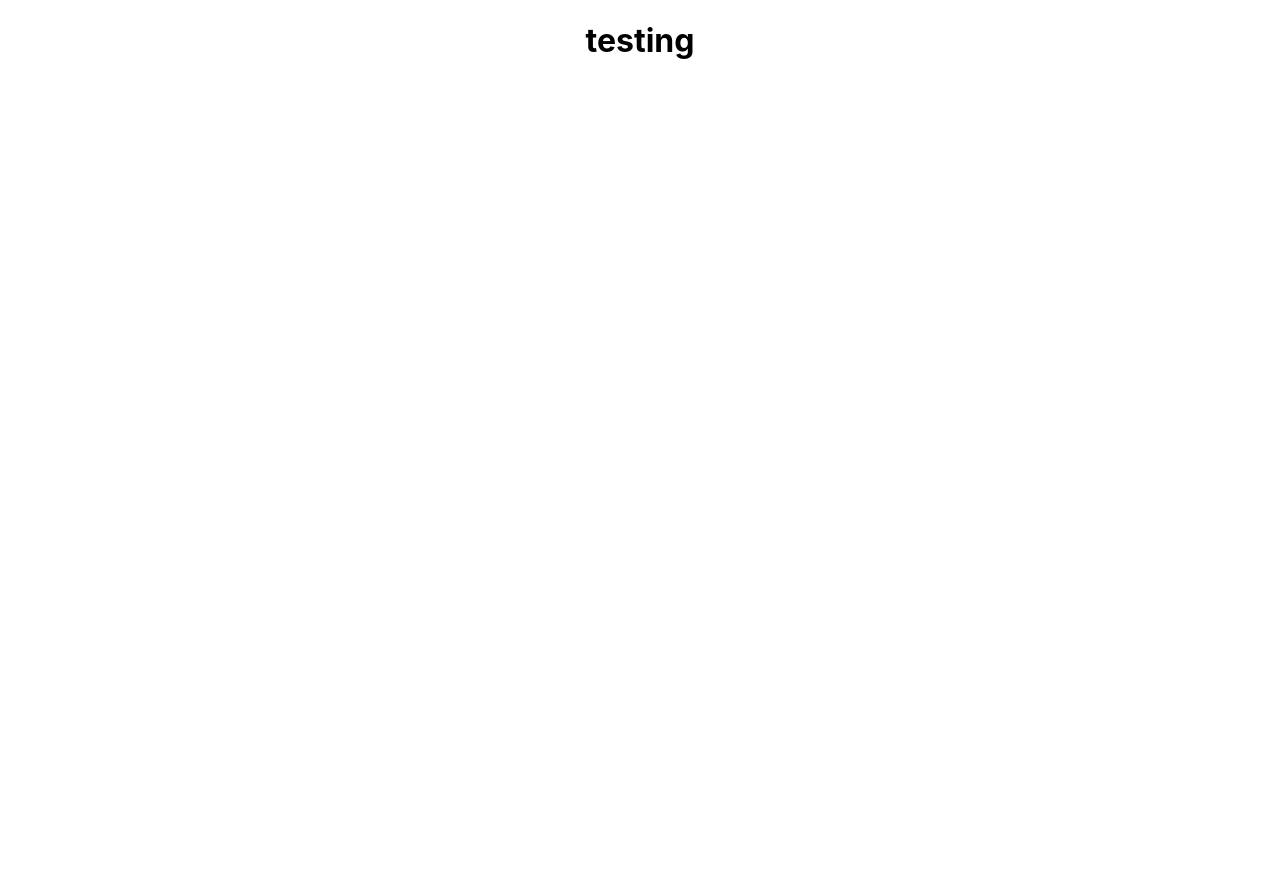
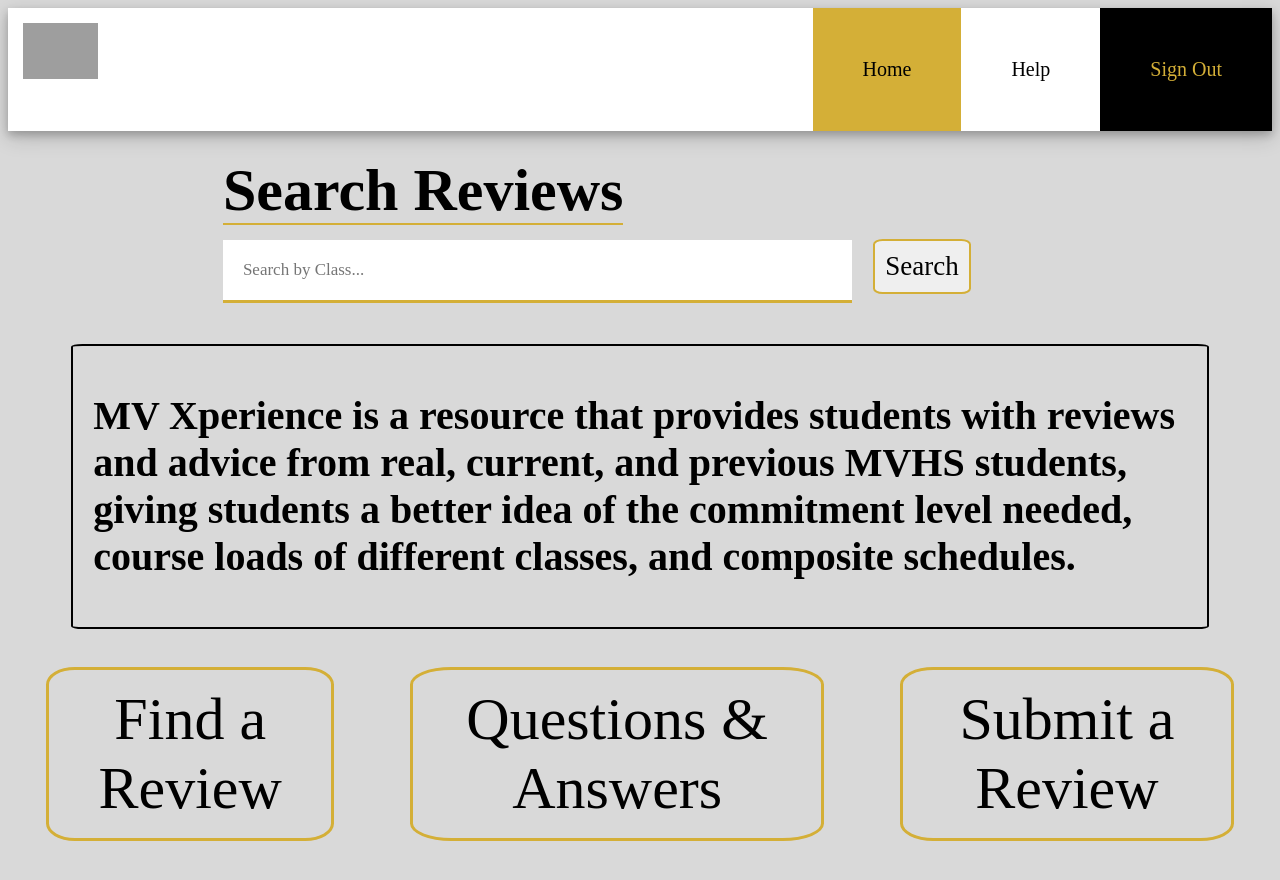
Before and after one commit to Ashwin-T/Xperience-Old, a React (Create React App) app: page / in a window 1280 px wide. Shown: the top 880 px of the page. Before the commit the page ends 800 px from the top, so only its background shows below. Built offline with nearby package versions, Linux system fonts and the light colour scheme; grey boxes are pictures that could not be loaded.

Commit message:
Starting React

```diff
--- a/public/index.html
+++ b/public/index.html
@@ -24,7 +24,7 @@
       work correctly both with client-side routing and a non-root public URL.
       Learn how to configure a non-root public URL by running `npm run build`.
     -->
-    <title>React App</title>
+    <title>Xperiance</title>
   </head>
   <body>
     <noscript>You need to enable JavaScript to run this app.</noscript>
--- a/src/App.css
+++ b/src/App.css
@@ -1,6 +1,3 @@
-.App {
-  text-align: center;
-}
 
 .App-logo {
   height: 40vmin;
--- a/src/App.js
+++ b/src/App.js
@@ -1,13 +1,21 @@
 import './App.css';
-import Navbar from './Navbar'
+import Navbar from './pages/Navbar';
+import MainText from './pages/MainText';
+import AboutText from './pages/AboutText';
+import HomeButtons from './pages/HomeButtons';
 
-
+// see this is my home page and it goes to....
 
 function App() {
   return (
-    <div className="App">
-      <Navbar/>
-    </div>
+    <>
+      <div className="App">
+        <Navbar/>
+        <MainText/>
+        <AboutText/>
+        <HomeButtons/>
+      </div>
+    </>
   );
 }
 
--- a/src/Navbar.js
+++ /dev/null
@@ -1,7 +0,0 @@
-const NavBar= () => {
-    return (
-        //do I write it here
-        <h1>testing</h1>
-    );
-}
-export default NavBar;
--- a/src/index.css
+++ b/src/index.css
@@ -1,13 +1,160 @@
-body {
-  margin: 0;
-  font-family: -apple-system, BlinkMacSystemFont, 'Segoe UI', 'Roboto', 'Oxygen',
-    'Ubuntu', 'Cantarell', 'Fira Sans', 'Droid Sans', 'Helvetica Neue',
-    sans-serif;
-  -webkit-font-smoothing: antialiased;
-  -moz-osx-font-smoothing: grayscale;
+*{
+  font-family: "ubuntu condensed";
+  /*overflow: hidden;*/
+}
+body{
+  background-color: #d9d9d9;
+}
+html {
+  scroll-behavior: smooth;
+  margin: 0%;
+}
+input[type=text] {
+  width: 60%;
+  padding: 20px 20px;
+  margin: 8px 0;
+  box-sizing: border-box;
+  border:none;
+  border-bottom: 3px solid #D4AF37;
+  color: black;
+  /*cool*/
+}
+input[type=text]:focus {
+  border: 3px solid #555;
 }
 
-code {
-  font-family: source-code-pro, Menlo, Monaco, Consolas, 'Courier New',
-    monospace;
+/* Create a sticky/fixed navbar test*/
+.topnav {
+  background-color: #fff;
+  overflow: hidden;
+  box-shadow: 0 4px 8px 0 rgba(0, 0, 0, 0.2), 0 6px 20px 0 rgba(0, 0, 0, 0.19);
+
 }
+
+/* Style the links inside the navigation bar */
+.topnav a {
+  float: right;
+  color: black;
+  text-align: center;
+  padding: 50px;
+  text-decoration: none;
+  font-size: 20px;
+  transition-duration: 0.4s;
+
+}
+
+/* Change the color of links on hover */
+.topnav a:hover {
+  background-color: #36454f ;
+  color: white;
+}
+
+/* Add a color to the active/current link */
+.topnav a.active {
+  background-color: #D4AF37;
+  color: black;
+}
+#topNavIcon{
+  float: left;
+  width: 75px;
+  padding: 15px;
+  text-align: center;
+}
+.mainText{
+  font-size: 60px;
+  margin-top: 2%;
+}
+form{
+  font-size: 10px;
+  padding-top: 7px;
+  padding-bottom: 7px;
+}
+.aboutText{
+  font-size: 20px;
+  padding: 20px;
+  margin-left:5%;
+  margin-right:5%;
+  border-radius: 1%;
+  border: 2px solid black
+}
+.buttonHome{
+  margin: 3%;
+  border: 3px solid #D4AF37;
+  background-color: #d9d9d9;
+  color: black;
+  padding: 15px;
+  text-align: center;
+  text-decoration: none;
+  display: inline-block;
+  font-size: 16px;
+  border-radius: 10%;
+  transition-duration: 0.4s;
+}
+.buttonHome:hover {
+  background-color: #36454f ;
+  color: white;
+}
+
+.inline{
+  display: flex;
+}
+.submit{
+  border-radius: 10%;
+  margin-left: 2%;
+  font-size: 27px;
+  padding: 10px;
+  border: 2px solid #D4AF37;
+  box-sizing: border-box;
+  color: black;
+  transition-duration: 0.4s;
+  display: inline-flex;
+}
+.submit:hover{
+  background-color: #3ea000 ; /*fix button color + position */
+  color: black;
+}
+
+li{
+  border: 2px solid #333333;
+  border-bottom: 2px solid #D4AF37;
+  border-left: 2px solid #D4AF37;
+  font-size: 35px;
+  width: 80%;
+  padding: 25px;
+  margin-left: 7%;
+  float:left;
+  text-align: left;
+  margin-bottom: 3%;
+
+}
+ul{
+  list-style-type: none; /* Remove bullets */
+  padding: 0; /* Remove padding */
+  margin: 0; /* Remove margins */
+}
+.thumbsUp{
+  float:right;
+  top:5%;
+}
+.titlesforReview{
+  font-size: 25px;
+  margin-top: 2%;
+}
+.reviewSubmit{
+  border-radius: 7%;
+  width: 60%;
+  font-size: 27px;
+  padding: 10px;
+  border: 2px solid #D4AF37;
+  box-sizing: border-box;
+  color: black;
+  transition-duration: 0.4s;
+  text-align: center;
+  margin-top: 3%;
+  margin-bottom: 10%;
+
+}
+.reviewSubmit:hover{
+  background-color: #3ea000 ; /*fix button color + position */
+  color: black;
+}
--- /dev/null
+++ b/src/pages/AboutText.js
@@ -0,0 +1,11 @@
+const AboutText = () => {
+    return (
+<div className = "aboutText" style= {{marginTop: '2%'}}>
+    <h1>
+        MV Xperience is a resource that provides students with reviews and advice from real, current, and previous MVHS students, giving students a better idea of the commitment level needed, course loads of different classes, and composite schedules.
+    </h1>
+</div>
+);
+}
+
+export default AboutText;
--- /dev/null
+++ b/src/pages/HomeButtons.js
@@ -0,0 +1,12 @@
+const HomeButtons = () => {
+    return (
+    <div className = "inline">
+        <button className = "buttonHome" name = "Q&A" style= {{fontSize: '60px', margin: '3%', float: 'left'}}>Find a Review</button>
+        <button className = "buttonHome" name = "Q&A" style= {{fontSize: '60px', margin: '3%', float: 'middle'}}>Questions & Answers</button>
+        <button className = "buttonHome" name = "review" style= {{fontSize: '60px', margin: '3%', float: 'right'}}>Submit a Review</button>
+
+    </div>
+    );
+}
+
+export default HomeButtons;
--- /dev/null
+++ b/src/pages/MainText.js
@@ -0,0 +1,15 @@
+const MainText = () => {
+    return (
+    <div className = "mainText" style = {{marginLeft : '17%'}}>
+        <b style = {{borderBottom: '2px solid #D4AF37'}}>
+            Search Reviews
+        </b>
+        <form>
+            <input type="text" placeholder = "Search by Class..." style = {{fontSize: '17px'}} />
+            <input type= "submit" id = "subButton"class = "submit" value = "Search"/>
+        </form>
+    </div>
+    );
+}
+
+export default MainText;
--- /dev/null
+++ b/src/pages/Navbar.js
@@ -0,0 +1,14 @@
+
+const NavBar= () => {
+    return (
+    <div className="topnav">
+        <a href = "#signOut" style = {{backgroundColor: "black", color: '#D4AF37'}} >Sign Out</a>
+        <a href="#help" onclick ="visitHelpPage()">Help</a>
+        <a className="active" href="#home"> Home</a>
+        <div id="topNavIcon"><img src="./nimages/main.png" style= {{width: "100%"}} alt = "logo"></img></div> {/*  why isnt logo showing  */}
+    </div>
+
+
+    );
+}
+export default NavBar;
```
Also changed, not shown: src/images/main.png (added), src/logo.svg (deleted).
